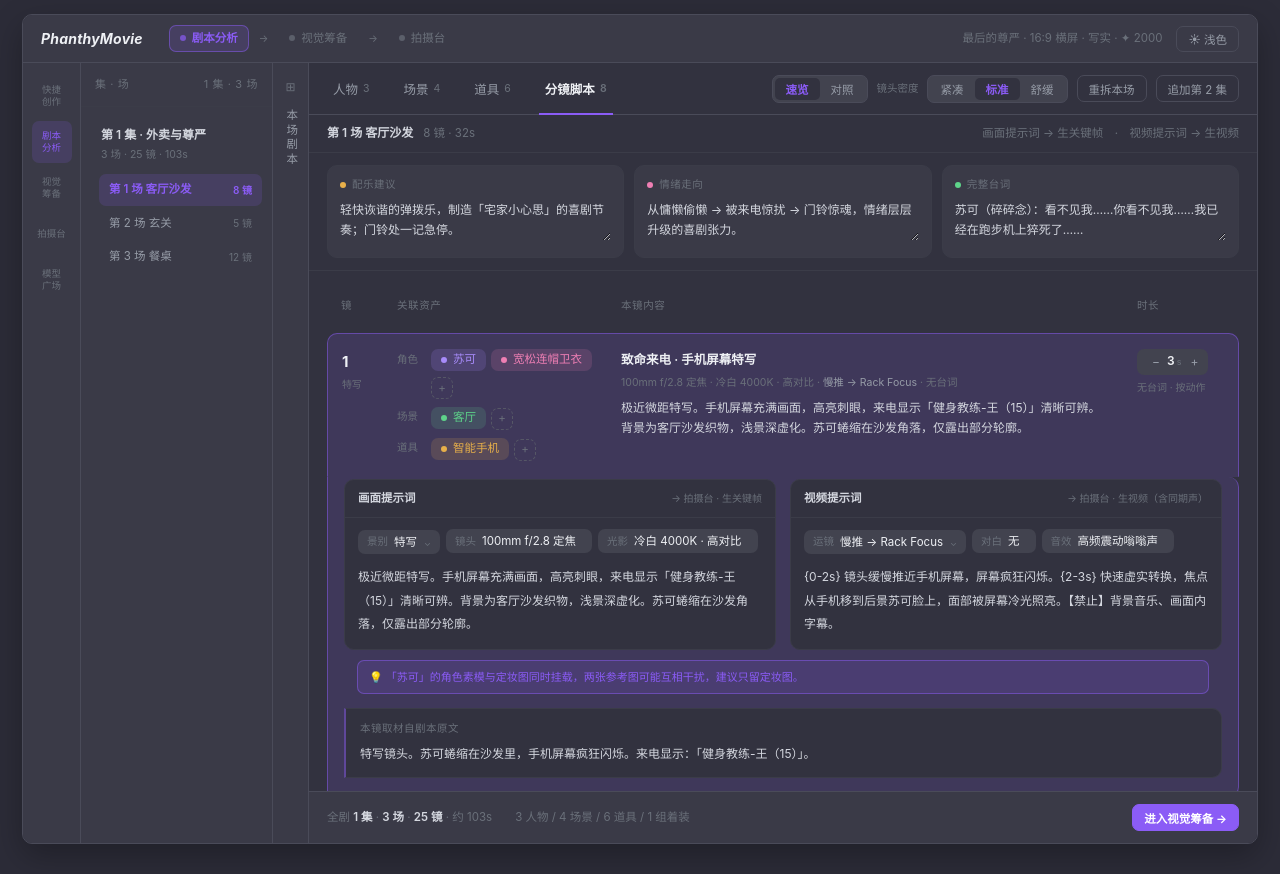
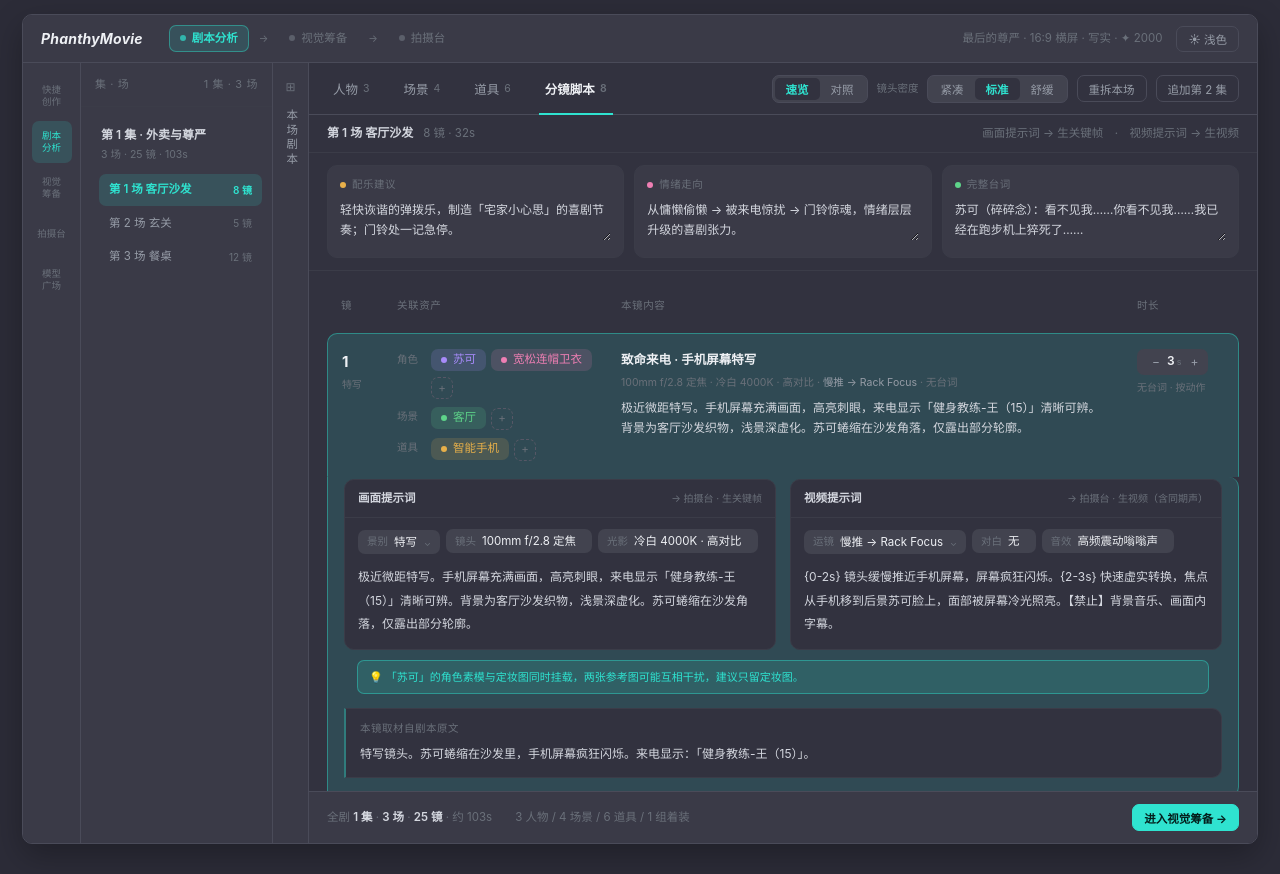
Before and after one commit to sunnygirl-0106/script-analysis-demo, a React (Vite) app: page / in a window 1280 px wide. Built offline with nearby package versions, Linux system fonts and the light colour scheme.

Commit message:
深色模式：主色改回青绿，只保留 v0.5 的浅蓝灰底色
Co-Authored-By: Claude Opus 4.8 (1M context) <noreply@anthropic.com>
Claude-Session: https://claude.ai/code/session_01YLWMjpmwLdbzcZu8h2xGG1

```diff
--- a/src/styles/theme.css
+++ b/src/styles/theme.css
@@ -13,10 +13,10 @@
   --t2: #d4d7df; /* 正文 */
   --t3: #969ca7; /* 次要 */
   --t4: #6a707a; /* 弱 */
-  --acc: #8b5cf6; /* 紫罗兰主色 */
-  --acc-bg: rgba(139, 92, 246, 0.15);
-  --acc-line: rgba(139, 92, 246, 0.5);
-  --on-acc: #ffffff; /* 主色上的文字 */
+  --acc: #2fe3d0; /* 青绿主色 */
+  --acc-bg: rgba(47, 227, 208, 0.14);
+  --acc-line: rgba(47, 227, 208, 0.42);
+  --on-acc: #04201d; /* 主色上的文字（深底青绿用深墨） */
   --role: #a78bfa;
   --cloth: #ef7fb4;
   --scene: #5ed48a;
```
